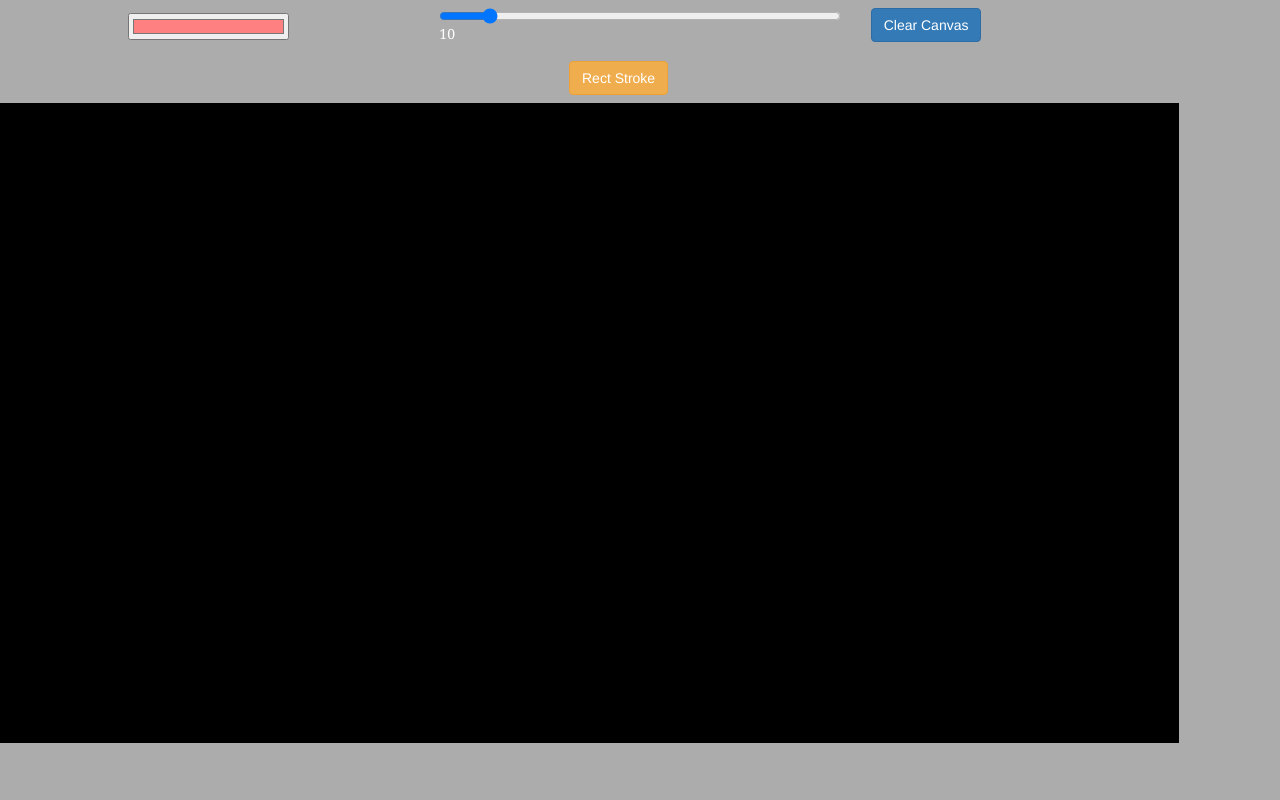
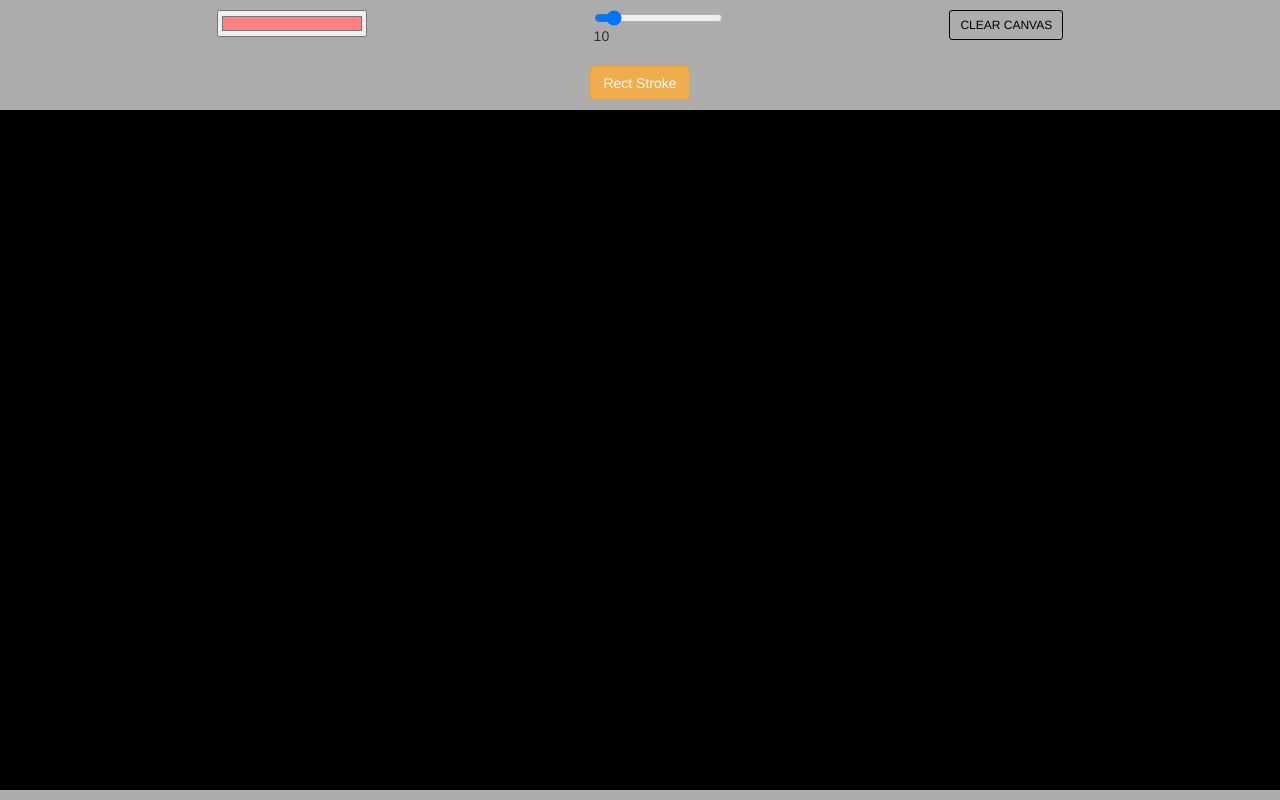
Before and after one commit to thedevyansh/painting-app, a plain HTML site: page index.html in a window 1280 px wide. Drawn offline with nearby package versions, Linux system fonts and the light colour scheme.

Commit message:
improved toolbar

```diff
--- a/index.html
+++ b/index.html
@@ -7,73 +7,65 @@
 	<link rel="stylesheet" type="text/css" href="https://maxcdn.bootstrapcdn.com/bootstrap/3.3.5/css/bootstrap.min.css">
 	<title>Painting App</title>
 <style>
-	canvas{
-		height:80vh;
-		widht:100vw;
+
+	canvas {
+		height: 85vh;
+		width: 100vw;
 	}
+
 	body {
 		margin:0;
 		overflow:hidden;
 		background-color: rgb(172,172,172);
 	}
 
-	.container-fluid {
+	.toolbar {
+		display: flex;
+		flex-wrap: wrap;
+		justify-content: space-evenly;
+	}
+
+	.toolbar > div {
+		margin: 10px;
+	}
+
+	.toolbar button {
 		background-color: rgb(172,172,172);
-		width: 100%
-		height: 95px;
+		border: 1px solid black;
+		color: black;
+	}
+
+	.selectShape {
+		text-align: center;
+		padding: 10px;
 	}
 
 	input[type= "color"] {
-		width: 40%;
-		margin: 5px auto;
-		display: block;
-	}
-
-	input [type= "range"] {
-		width: 10%;
-	}
-
-	span {
-
-		bottom: 5px;
-		color: #ffffff;
-		font-family: georgia;
-	}
-
-	#selectShape, #toolbar {
-		padding: 8px;
-	}
-
-	#selectShape {
-		margin-left: 45%;
+		width: 150px;
 	}
 
 </style>
 </head>
 <body>
-	<div class="container-fluid" id="toolbar">
-		<div class="row">
-			<div class="col-xs-4 col-sm-4 col-md-4 col-lg-4">
-			<input type="color" value="#ff8080">
-		    </div>
-		    <div class="col-xs-4 col-sm-4 col-md-4 col-lg-4">
-			<input type="range" min="5" max="50" value="10"><span class="display">10</span>
-		    </div>
-		    <div class="col-xs-4 col-sm-4 col-md-4 col-lg-4">
-			<button type="button" class="btn btn-primary btn-md">Clear Canvas</button>
-		    </div>
+
+	<div class="menu_bar">
+
+		<div class="toolbar">
+			<div><input type="color" value="#ff8080"></div>
+			<div><input type="range" min="5" max="50" value="10"><span class="display">10</span></div>
+			<div><button type="button" class="btn btn-sm">CLEAR CANVAS</button></div>
 		</div>
+
+		<div class="selectShape">
+			<button class="btn btn-warning btn-md" onclick="drawRect()" id="rectStroke">Rect Stroke</button>
+		</div>
+
 	</div>
 
-	<div class="container-fluid" id="selectShape">
-		<div class="row">
+	<div class="painting_area">
+		<canvas class="myCanvas"></canvas>
+	</div>
 
-				<button class="btn btn-warning btn-md" onclick="drawRect()" id="rectStroke">Rect Stroke</button>
-
-		</div>
-	</div>
-	<canvas class= "myCanvas">
-	</canvas>
 	<script>
 		const canvas= document.querySelector('.myCanvas');
 		const width= canvas.width= window.innerWidth;
```
